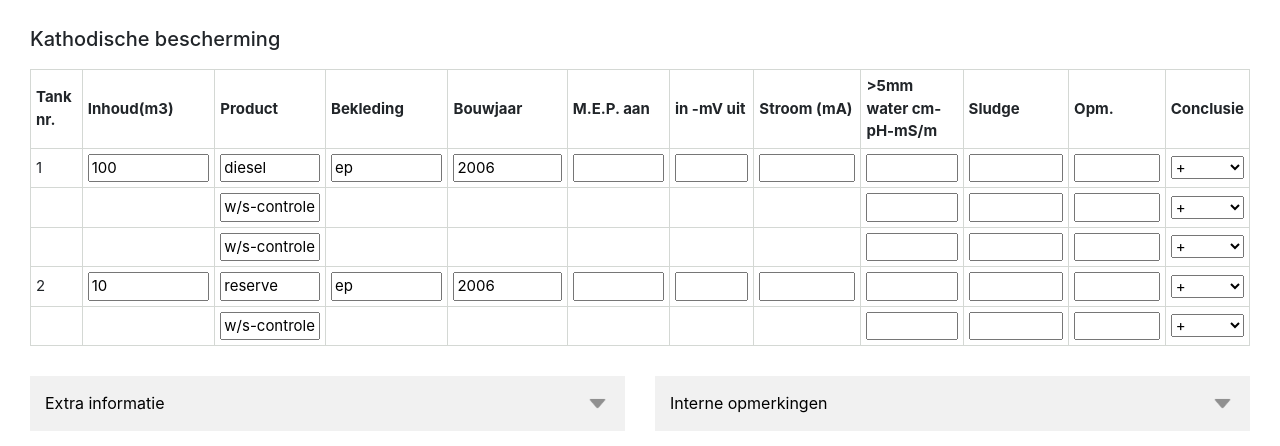
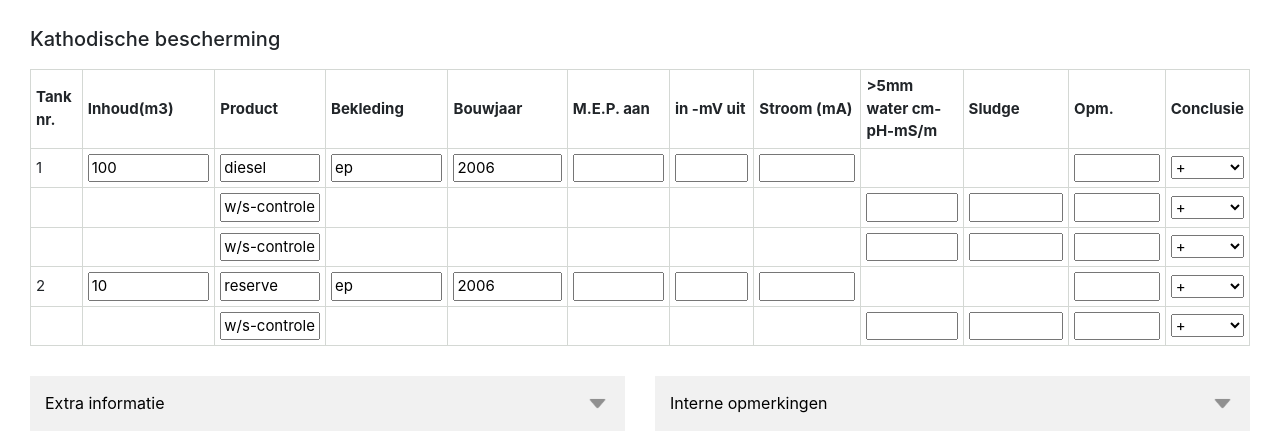
Before and after one commit to jaspervl23/vandervelde, a plain HTML site: page form_example.html in a window 1280 px wide. Shown: the part 459-905 px from the top of the page. Drawn offline with nearby package versions, Linux system fonts and the light colour scheme.

Commit message:
removed watersludge at tank row

```diff
--- a/form_example.html
+++ b/form_example.html
@@ -155,8 +155,8 @@
                 <td><input type="text" id="row-1-age" name="row-1-age" value=""></td>
                 <td><input type="text" id="row-1-position" name="row-1-position" value=""></td>
                 <td><input type="text" id="row-1-age" name="row-1-age" value=""></td>
-                <td><input type="text" id="row-1-position" name="row-1-position" value=""></td>
-                <td><input type="text" id="row-1-age" name="row-1-age" value=""></td>
+                <td></td>
+                <td></td>
                 <td><input type="text" id="row-1-position" name="row-1-position" value=""></td>
                 <td><select style="width:100%;" size="1" id="row-1-office" name="">
                     <option value="+" selected="selected">
@@ -224,8 +224,8 @@
                 <td><input type="text" id="row-1-age" name="row-1-age" value=""></td>
                 <td><input type="text" id="row-1-position" name="row-1-position" value=""></td>
                 <td><input type="text" id="row-1-age" name="row-1-age" value=""></td>
-                <td><input type="text" id="row-1-position" name="row-1-position" value=""></td>
-                <td><input type="text" id="row-1-age" name="row-1-age" value=""></td>
+                <td></td>
+                <td></td>
                 <td><input type="text" id="row-1-position" name="row-1-position" value=""></td>
                 <td><select style="width:100%;" size="1" id="row-1-office" name="">
                     <option value="+" selected="selected">
```
